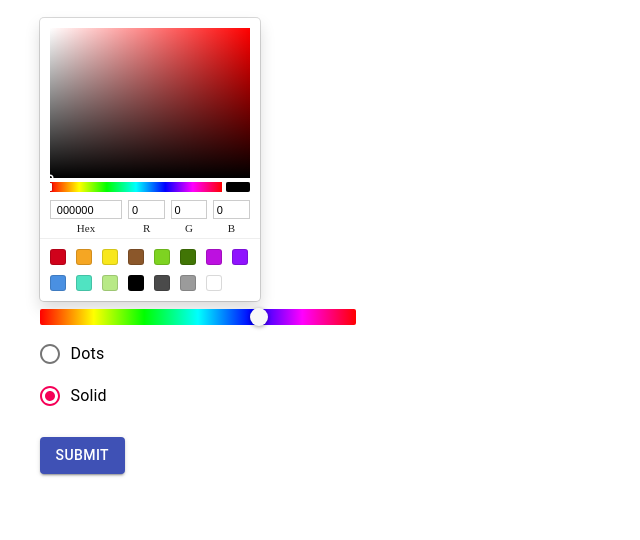
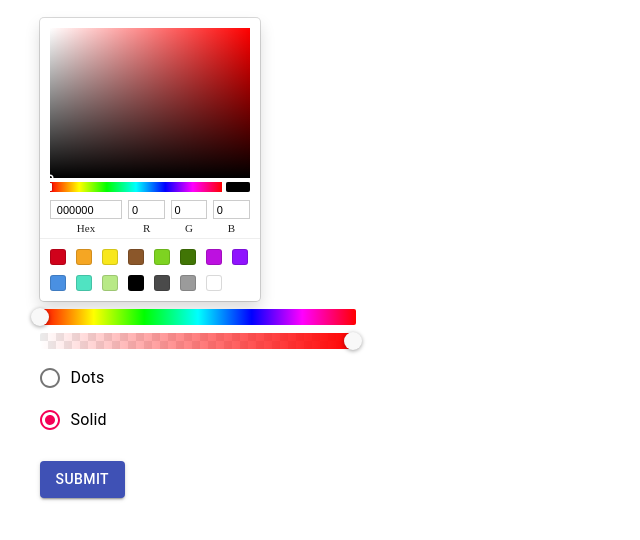
Before and after one commit to bobthepally/lightstrip-control-cra, a React (Create React App) app: page / in a window 1280 px wide. Shown: the top 540 px of the page, without its empty margins (0-640 px from the left). Built offline with nearby package versions, Linux system fonts and the light colour scheme.

Commit message:
implemented the hue color picker and added a clunky 'brightness' picker based on the AlphaSlider (don't judge me)

```diff
--- a/src/color-slider.js
+++ b/src/color-slider.js
@@ -2,7 +2,7 @@ import React, { Component } from 'react';
 
 import Grid from '@material-ui/core/Grid';
 
-import { HuePicker } from 'react-color';
+import { HuePicker, AlphaPicker } from 'react-color';
 
 class ColorSlider extends Component {
 
@@ -11,19 +11,69 @@ class ColorSlider extends Component {
 
         this.state = {
             color: {
-                h: 0,
-                s: 0,
-                v: 0,
+                hsv: {
+                    h: 0,
+                    s: 1,
+                    v: 1,
+                    a: 1,
+                }
             }
         };
+
+        this.handleColorChange = this.handleColorChange.bind(this);
+        this.handleBrightnessChange = this.handleBrightnessChange.bind(this);
     }
+
+    handleColorChange(color) {
+
+        let hue = color.hsv.h;
+        let sat = color.hsv.s;
+        this.setState((prevState, props) => {
+            prevState.color.hsv.h = hue;
+            prevState.color.hsv.s = sat;
+            return prevState;
+        });
+
+        //console.log(this.state);
+    }
+
+    // we're going to convert the alpha value to the v of hsv
+    handleBrightnessChange(color) {
+        let brightness = color.hsv.a;
+
+        this.setState((prevState, props) => {
+            prevState.color.hsv.v = brightness;
+            return prevState;
+        });
+
+        //console.log(this.state);
+
+    }
+
 
     render() {
 
+        const colorValue = this.state.color;
+        //const test = {h: 100, s: 0, v: 0, a: 0.75};
+
+        const brightness = {
+            h: this.state.color.hsv.h,
+            s: this.state.color.hsv.s,
+            v: 1,
+            a: this.state.color.hsv.v
+        };
+
         return (
             <div className="colorslider">
-                <Grid>
-                    <HuePicker />
+                <Grid container spacing={1} alignItems="flex-start" direction="column">
+                    <Grid item>
+                        <HuePicker onChange={this.handleColorChange} color={colorValue} />
+                    </Grid>
+
+                    <Grid item>
+                        <AlphaPicker onChange={this.handleBrightnessChange} color={brightness} />
+                    </Grid>
+
                 </Grid>
             </div>
         );
```
